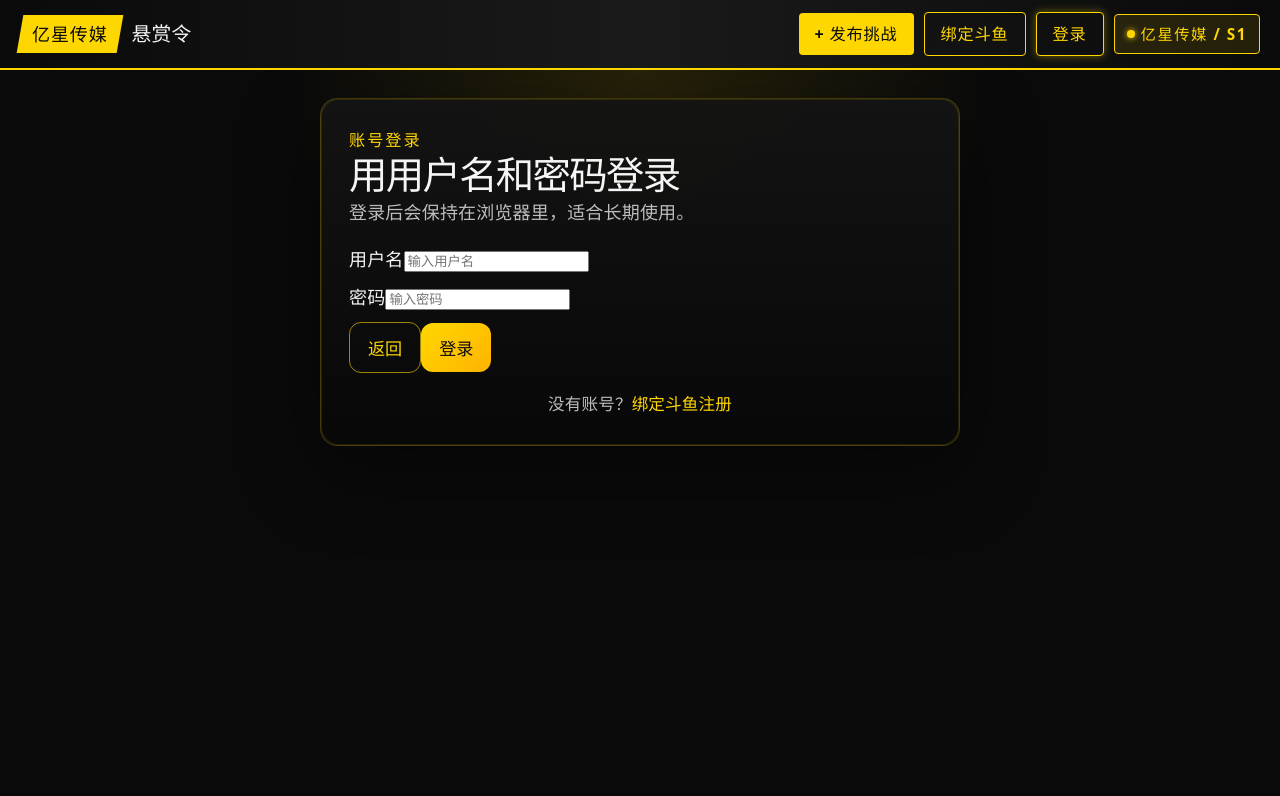
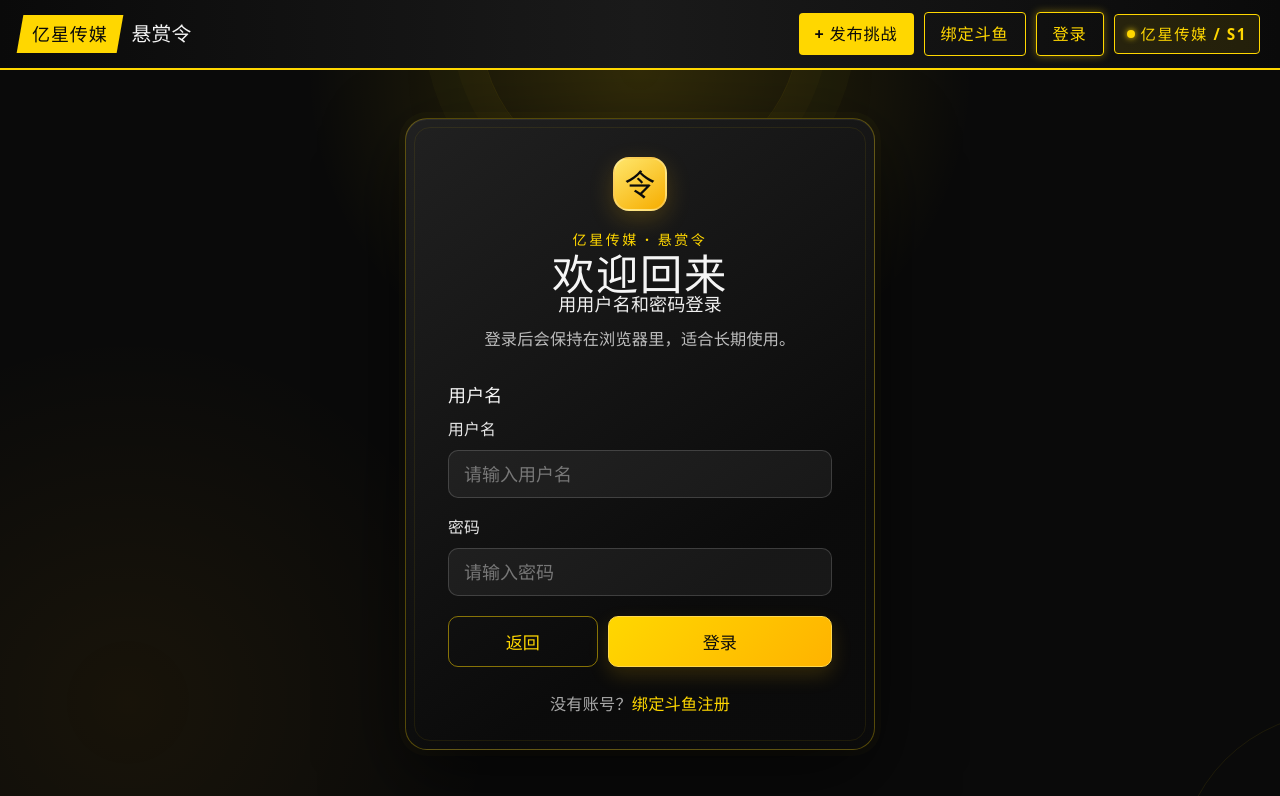
Before and after one commit to rialin-0523/bounty-board, a React (Vite) app: page /login in a window 1280 px wide. Shown: the top 796 px of the page. Built offline with nearby package versions, Linux system fonts and the light colour scheme; no server answers.

Commit message:
style: redesign login page layout

```diff
--- a/src/pages/LoginPage.css
+++ b/src/pages/LoginPage.css
@@ -1,84 +1,194 @@
 .login-page {
-  min-height: calc(100vh - 56px);
-  padding: 28px 16px 40px;
-  background: radial-gradient(circle at top, rgba(255, 215, 0, 0.12), transparent 36%), #0a0a0a;
+  min-height: calc(100vh - 73px);
+  display: grid;
+  place-items: center;
+  padding: 48px 16px 64px;
+  position: relative;
+  overflow: hidden;
+  background:
+    radial-gradient(circle at 50% 0%, rgba(255, 215, 0, 0.16), transparent 34%),
+    radial-gradient(circle at 10% 85%, rgba(255, 174, 0, 0.06), transparent 28%),
+    #0a0a0a;
+}
+
+.login-page::before,
+.login-page::after {
+  content: '';
+  position: absolute;
+  width: 320px;
+  height: 320px;
+  border: 1px solid rgba(255, 215, 0, 0.08);
+  border-radius: 50%;
+  pointer-events: none;
+}
+
+.login-page::before {
+  top: -210px;
+  left: 50%;
+  transform: translateX(-50%);
+  box-shadow: 0 0 0 28px rgba(255, 215, 0, 0.025), 0 0 0 56px rgba(255, 215, 0, 0.018);
+}
+
+.login-page::after {
+  right: -220px;
+  bottom: -220px;
 }
 
 .login-card {
   position: relative;
-  max-width: 640px;
-  margin: 0 auto;
-  padding: 28px;
-  background: linear-gradient(180deg, rgba(20, 20, 20, 0.96), rgba(8, 8, 8, 0.98));
-  border: 1px solid rgba(255, 215, 0, 0.24);
-  border-radius: 18px;
-  box-shadow: 0 24px 80px rgba(0, 0, 0, 0.45);
+  z-index: 1;
+  width: min(100%, 470px);
+  padding: 38px 42px 32px;
+  background:
+    linear-gradient(145deg, rgba(34, 34, 34, 0.96), rgba(11, 11, 11, 0.98) 72%),
+    #0b0b0b;
+  border: 1px solid rgba(255, 215, 0, 0.3);
+  border-radius: 22px;
+  box-shadow:
+    0 28px 80px rgba(0, 0, 0, 0.58),
+    0 0 0 6px rgba(255, 215, 0, 0.025),
+    inset 0 1px 0 rgba(255, 255, 255, 0.06);
+  text-align: center;
 }
 
 .login-card-border {
   position: absolute;
-  inset: 0;
-  border-radius: 18px;
+  inset: 8px;
+  border-radius: 16px;
   pointer-events: none;
-  border: 1px solid rgba(255, 215, 0, 0.1);
+  border: 1px solid rgba(255, 215, 0, 0.08);
+}
+
+.login-emblem {
+  width: 54px;
+  height: 54px;
+  display: grid;
+  place-items: center;
+  margin: 0 auto 16px;
+  color: #0b0b0b;
+  background: linear-gradient(145deg, #ffe66b, #f6ad00);
+  border: 2px solid rgba(255, 255, 255, 0.25);
+  border-radius: 16px;
+  box-shadow: 0 8px 24px rgba(255, 190, 0, 0.2);
+  font-size: 1.7rem;
+  font-weight: 900;
 }
 
 .login-kicker {
   color: #FFD700;
-  font-size: 0.9rem;
+  font-size: 0.78rem;
   font-weight: 700;
-  letter-spacing: 0.12em;
-  text-transform: uppercase;
+  letter-spacing: 0.18em;
 }
 
 .login-title {
-  margin: 8px 0 10px;
+  margin: 8px 0 4px;
   color: #f5f5f5;
-  font-size: clamp(1.7rem, 3vw, 2.5rem);
+  font-size: clamp(1.8rem, 4vw, 2.35rem);
+  letter-spacing: 0.04em;
+}
+
+.login-heading {
+  margin: 0;
+  color: #f0f0f0;
+  font-size: 1rem;
+  font-weight: 700;
 }
 
 .login-subtitle {
-  margin: 0;
+  margin: 9px 0 0;
   color: #bdbdbd;
+  font-size: 0.9rem;
   line-height: 1.7;
 }
 
 .login-form {
-  margin-top: 18px;
+  width: 100%;
+  margin-top: 28px;
   display: grid;
-  gap: 12px;
+  gap: 16px;
+  text-align: left;
+}
+
+.login-form label {
+  display: grid;
+  gap: 8px;
+}
+
+.login-field-label {
+  color: #e7e7e7;
+  font-size: 0.88rem;
+  font-weight: 700;
+}
+
+.login-form input {
+  width: 100%;
+  min-height: 48px;
+  padding: 0 15px;
+  color: #f8f8f8;
+  background: rgba(255, 255, 255, 0.055);
+  border: 1px solid rgba(255, 255, 255, 0.16);
+  border-radius: 10px;
+  outline: none;
+  font: inherit;
+  transition: border-color 160ms ease, box-shadow 160ms ease, background 160ms ease;
+}
+
+.login-form input::placeholder {
+  color: #777;
+}
+
+.login-form input:focus {
+  background: rgba(255, 215, 0, 0.06);
+  border-color: rgba(255, 215, 0, 0.72);
+  box-shadow: 0 0 0 3px rgba(255, 215, 0, 0.12);
 }
 
 .login-primary-btn,
 .login-secondary-btn {
-  border: none;
-  border-radius: 12px;
+  min-height: 48px;
+  border-radius: 10px;
   font-weight: 700;
-  padding: 12px 18px;
+  padding: 12px 20px;
   font-size: 0.95rem;
+  transition: transform 160ms ease, filter 160ms ease, background 160ms ease;
+}
+
+.login-primary-btn:hover,
+.login-secondary-btn:hover {
+  transform: translateY(-1px);
 }
 
 .login-primary-btn {
   background: linear-gradient(135deg, #FFD700, #ffb300);
   color: #0b0b0b;
+  border: 1px solid #ffd84d;
+  box-shadow: 0 8px 20px rgba(255, 190, 0, 0.16);
 }
 
 .login-secondary-btn {
   background: transparent;
   color: #FFD700;
-  border: 1px solid rgba(255, 215, 0, 0.6);
+  border: 1px solid rgba(255, 215, 0, 0.5);
 }
 
 .login-primary-btn:disabled {
   opacity: 0.6;
   cursor: not-allowed;
+  transform: none;
+}
+
+.login-form-actions {
+  display: grid;
+  grid-template-columns: 0.8fr 1.2fr;
+  gap: 10px;
+  margin-top: 4px;
 }
 
 .login-register-tip {
-   margin-top: 18px;
-   color: #bdbdbd;
-   text-align: center;
-   font-size: 0.92rem;
+  margin-top: 24px;
+  color: #a9a9a9;
+  font-size: 0.9rem;
 }
 
 .login-register-tip a {
@@ -90,3 +200,41 @@
 .login-register-tip a:hover {
   text-decoration: underline;
 }
+
+.login-tip,
+.login-notice {
+  margin-top: 14px;
+  padding: 10px 12px;
+  border-radius: 9px;
+  font-size: 0.86rem;
+  line-height: 1.5;
+  text-align: left;
+}
+
+.login-tip {
+  color: #b9f5d5;
+  background: rgba(0, 208, 132, 0.09);
+  border: 1px solid rgba(0, 208, 132, 0.2);
+}
+
+.login-notice {
+  color: #ffe88a;
+  background: rgba(255, 215, 0, 0.08);
+  border: 1px solid rgba(255, 215, 0, 0.18);
+}
+
+@media (max-width: 520px) {
+  .login-page {
+    min-height: calc(100vh - 64px);
+    padding: 28px 14px 44px;
+  }
+
+  .login-card {
+    padding: 30px 22px 26px;
+    border-radius: 18px;
+  }
+
+  .login-title {
+    font-size: 1.8rem;
+  }
+}
--- a/src/pages/LoginPage.jsx
+++ b/src/pages/LoginPage.jsx
@@ -39,8 +39,10 @@
       <div className="login-page">
         <div className="login-card">
           <div className="login-card-border"></div>
-          <div className="login-kicker">账号登录</div>
-          <h1 className="login-title">用用户名和密码登录</h1>
+          <div className="login-emblem" aria-hidden="true">令</div>
+          <div className="login-kicker">亿星传媒 · 悬赏令</div>
+          <h1 className="login-title">欢迎回来</h1>
+          <p className="login-heading">用用户名和密码登录</p>
           <p className="login-subtitle">登录后会保持在浏览器里，适合长期使用。</p>
 
           {user && <div className="login-tip">当前已登录：{user.username}</div>}
@@ -49,20 +51,23 @@
           <form className="login-form" onSubmit={handleSubmit}>
             <label>
               用户名
+              <span className="login-field-label">用户名</span>
               <input
                 value={form.username}
                 onChange={e => setForm({ ...form, username: e.target.value })}
-                placeholder="输入用户名"
+                placeholder="请输入用户名"
+                autoComplete="username"
                 required
               />
             </label>
             <label>
-              密码
+              <span className="login-field-label">密码</span>
               <input
                 type="password"
                 value={form.password}
                 onChange={e => setForm({ ...form, password: e.target.value })}
-                placeholder="输入密码"
+                placeholder="请输入密码"
+                autoComplete="current-password"
                 required
               />
             </label>
```
Also changed, not shown: 1 other file (tests, documents, lock files or other folders). Lines whose indentation alone changed are shown as unchanged.
